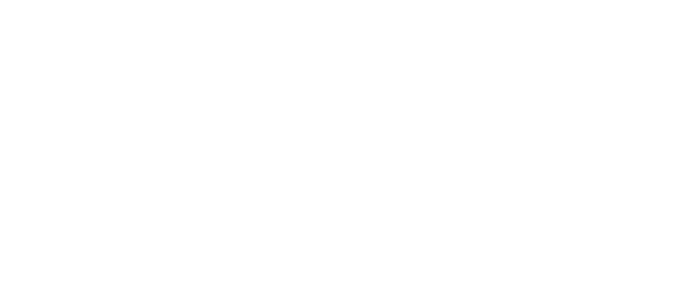
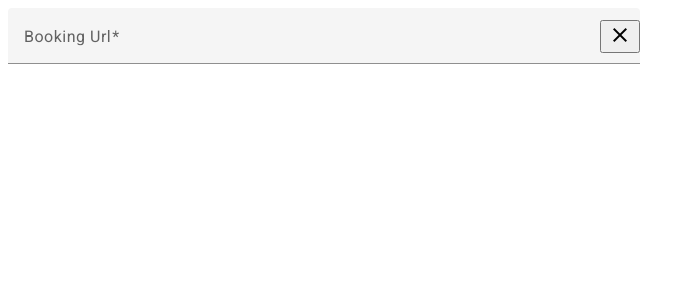
Before and after one commit to SirZemar/booking-reviews, an Angular app: page /home in a window 1280 px wide. Shown: the top 300 px of the page, without its empty margins (0-695 px from the left). Built offline with nearby package versions, Linux system fonts and the light colour scheme.

Commit message:
add search bar component

```diff
--- a/src/app/home/home.component.html
+++ b/src/app/home/home.component.html
@@ -0,0 +1 @@
+<app-search-bar></app-search-bar>
--- a/src/app/home/home.component.ts
+++ b/src/app/home/home.component.ts
@@ -1,9 +1,10 @@
 import { ChangeDetectionStrategy, Component } from '@angular/core';
+import { SearchBarComponent } from '../search-bar/search-bar.component';
 
 @Component({
 	selector: 'app-home',
 	standalone: true,
-	imports: [],
+	imports: [SearchBarComponent],
 	templateUrl: './home.component.html',
 	styleUrls: ['./home.component.scss'],
 	changeDetection: ChangeDetectionStrategy.OnPush,
--- /dev/null
+++ b/src/app/search-bar/search-bar.component.html
@@ -0,0 +1,10 @@
+<form [formGroup]="form" (ngSubmit)="onSubmit()" (reset)="onReset()" data-testId="search-form">
+    <mat-form-field class="search-bar" data-testId="search-form-field">
+    <mat-label class="search-bar__label" data-testId="search-form-label">{{label}}</mat-label>
+    <input formControlName="bookingUrl" class="search-bar__input" data-testId="search-form-input" matInput type="text">
+    <button type="reset" class="search-bar__close-button" data-testId="search-form-close-button" matSuffix mat-icon-button
+        aria-label="Clear">
+        <mat-icon>close</mat-icon>
+    </button>
+</mat-form-field>
+</form>
--- /dev/null
+++ b/src/app/search-bar/search-bar.component.scss
@@ -0,0 +1,3 @@
+.search-bar {
+    width: 50%;
+}
--- /dev/null
+++ b/src/app/search-bar/search-bar.component.ts
@@ -0,0 +1,46 @@
+import { ChangeDetectionStrategy, Component, ViewChild } from '@angular/core';
+import { CommonModule } from '@angular/common';
+import { MatInputModule } from '@angular/material/input';
+import {
+	FormBuilder,
+	ReactiveFormsModule,
+	FormsModule,
+	FormControl,
+	Validators,
+	FormGroupDirective,
+} from '@angular/forms';
+import { MatIconModule } from '@angular/material/icon';
+
+@Component({
+	selector: 'app-search-bar',
+	standalone: true,
+	imports: [
+		CommonModule,
+		MatInputModule,
+		MatIconModule,
+		FormsModule,
+		ReactiveFormsModule,
+	],
+	templateUrl: './search-bar.component.html',
+	styleUrls: ['./search-bar.component.scss'],
+	changeDetection: ChangeDetectionStrategy.OnPush,
+})
+export class SearchBarComponent {
+	label = 'Booking Url';
+	@ViewChild(FormGroupDirective)
+	private formDir!: FormGroupDirective;
+
+	form = this.fb.group({
+		bookingUrl: new FormControl('', Validators.required),
+	});
+
+	constructor(private fb: FormBuilder) {}
+
+	onSubmit() {
+		this.formDir.resetForm();
+	}
+
+	onReset() {
+		this.formDir.resetForm();
+	}
+}
```
Also changed, not shown: 2 other files (tests, documents, lock files or other folders).
